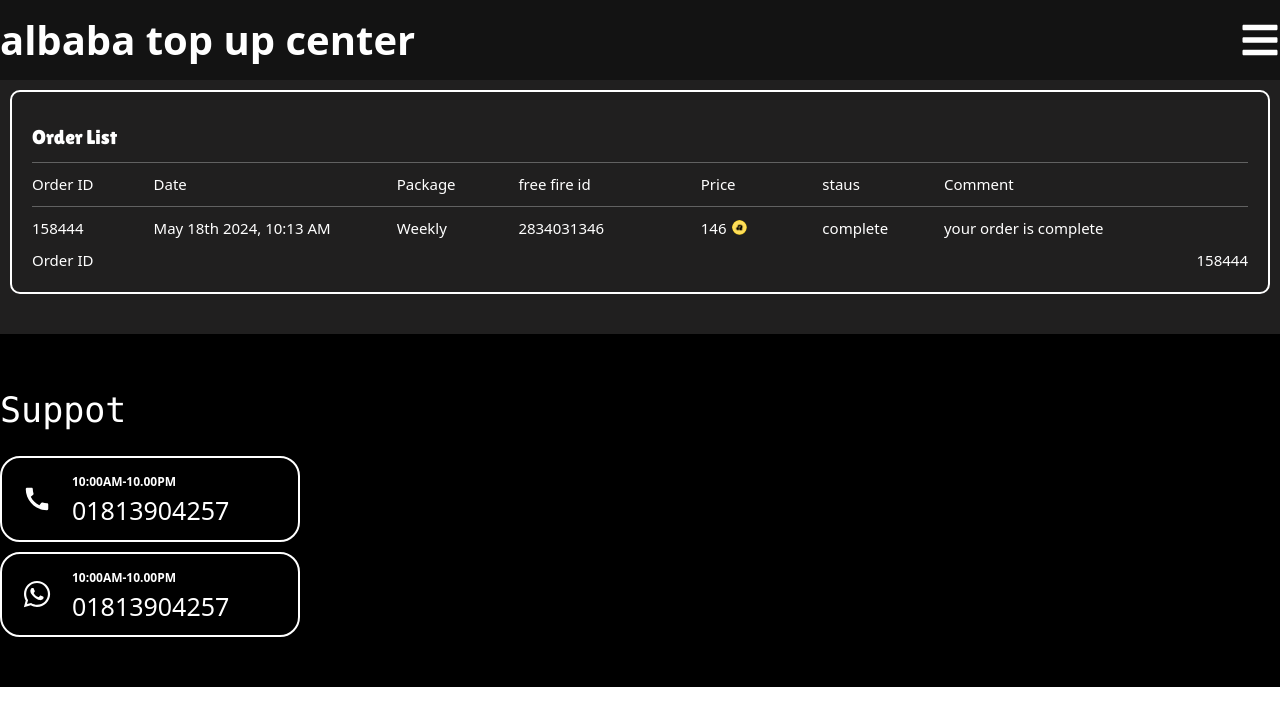
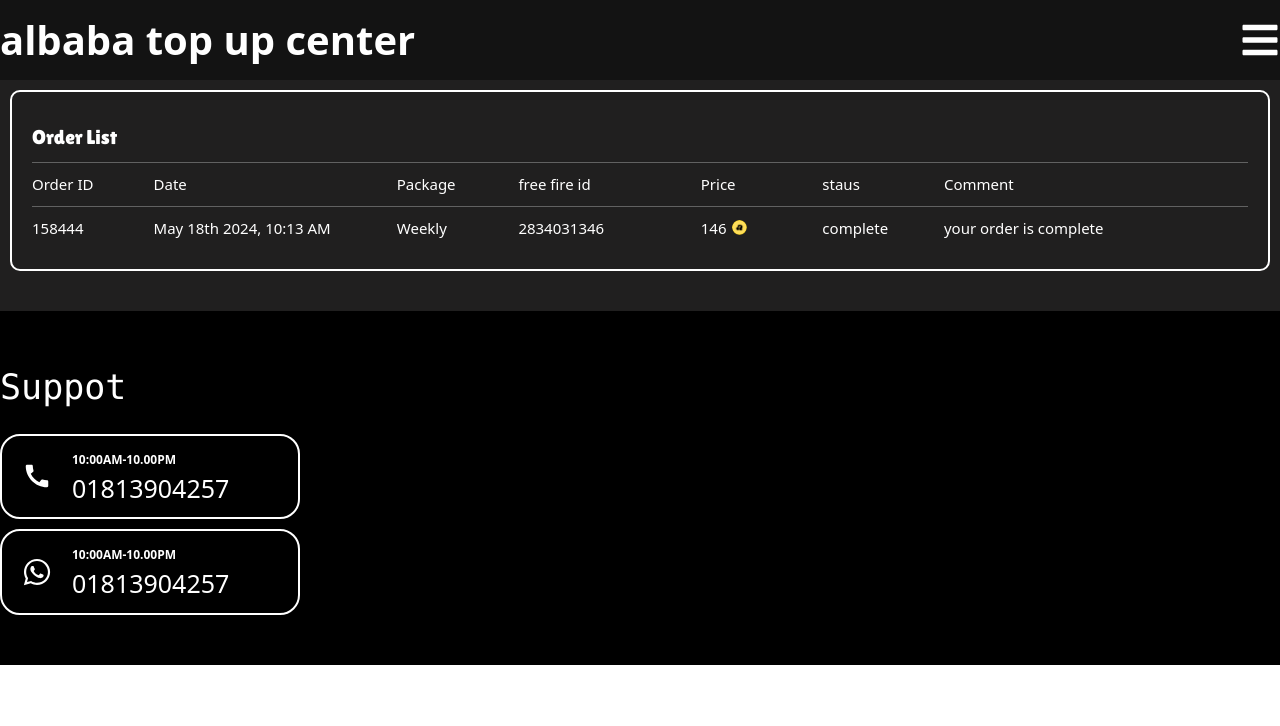
Before and after one commit to alsiam09/albaba-top-up-center, a React (Vite) app: page /Order in a window 1280 px wide. Shown: the top 726 px of the page. Built offline with nearby package versions, Linux system fonts and the light colour scheme.

Commit message:
topupcenter

```diff
--- a/src/componant/AlbabaProfile.jsx
+++ b/src/componant/AlbabaProfile.jsx
@@ -1,5 +1,6 @@
 import React, { useState } from 'react'
 import cover from '../assets/cover.jpg'
+import currency from '../assets/albc.png'
 import logo from '../assets/albabaLogo.png'
 import { IoIosArrowDown ,IoIosArrowUp , IoIosCamera  } from "react-icons/io";
 const AlbabaProfile = () => {
@@ -12,6 +13,10 @@
     const file = event.target.files[0]
     console.log(file);
     SetImg(file)
+  }
+  let [Blance , setBlance] = useState(false)
+  let ClickBlance =()=>{
+    setBlance(!Blance)
   }
   return (
     <div className="main lg:border-r-[3px] lg:pr-[20px] px-[10px] lg:pl-[0px] border-r-[#fff]">
@@ -34,7 +39,7 @@
         {SD == true &&
            <ul className=" duration-300 ease-in DitelBox w-[100%] py-[30px] px-[30px] bg-[#292929]">
             <li className='lg:text-[25px] text-[22px] font-font-name text-[white]'>User ID :<span className='pl-[10px] font-mono'>000001</span></li>
-            <li className='lg:text-[25px] text-[22px] font-font-name text-[white]'>Blance:<span className='pl-[10px] font-mono'>000001</span>৳</li>
+            <li className='flex items-center lg:text-[25px] text-[22px] font-font-name text-[white]'><span className='mr-[10px]'>Blance :</span>{Blance == true ?   <div onClick={ClickBlance} className=" flex items-center justify-center duration-300 ease-in rounded-[20px] BlanceBox w-[100px] h-[30px] bg-[#000] text-[#fff] relative"><img className='h-[100%] rounded-[50%] duration-300 ease-in-out ml-[70px] absolute' src={currency} alt="" /><span className='text-[#fff] duration-300 ease-in ml-[-20px] text-[15px] flex items-center justify-center'>1000</span></div>:  <div onClick={ClickBlance} className=" duration-300 ease-in rounded-[20px] BlanceBox w-[100px] h-[30px] bg-[#000] text-[#fff] relative"><img className='h-[100%] duration-300 ease-in rounded-[50%] ml-0' src={currency} alt="" /></div>}</li>
            </ul>
         }
         </div>
--- a/src/componant/Menu.jsx
+++ b/src/componant/Menu.jsx
@@ -29,6 +29,7 @@
                   <Link to={'/order'}> <li className='text-[white] mb-[10px] text-[25px] lg:text-[30px] w-[100%] py-[5px] hover:bg-[#dbdbdb] hover:text-[#000] flex justify-start px-[20px] rounded-[20px] font-font-name'>Order</li></Link>
                   <li className='text-[white] mb-[10px] text-[25px] lg:text-[30px] w-[100%] py-[5px] hover:bg-[#dbdbdb] hover:text-[#000] flex justify-start px-[20px] rounded-[20px] font-font-name'>About Us</li>
                   </ul>
+                  <Link to={'/order'}> <li className='text-[25px] text-[#fff] font-font-name list-none absolute bottom-[60px] left-[50%] translate-x-[-50%] py-[8px] px-[26px] bg-[red] rounded-[20px]'>Login</li></Link>
                 </div> :
                 <div className=' fixed w-[200px] lg:w-[300px] bg-[#000] h-[100%] duration-300 ease-in top-[0px] right-[-200px] lg:right-[-300px]'>
                    <ul className='px-[10px] mt-[100px]'>
--- a/src/componant/OrderDetails.jsx
+++ b/src/componant/OrderDetails.jsx
@@ -32,7 +32,7 @@
                     <span className='w-[25%] text-[15px] text-[#fff]'>your order is complete</span>
                 </div>
                 </div>
-                <div className="sm_order">
+                <div className="sm_order lg:hidden">
                 <div onClick={ClickOrder} className="item_box flex justify-between"> <span className=' flex items-center   text-[15px] text-[#fff]'>Order ID</span> <span className=' text-[15px] text-[#fff]'>158444</span></div>
                 {Order == true &&
                                 <div className="box">
```
